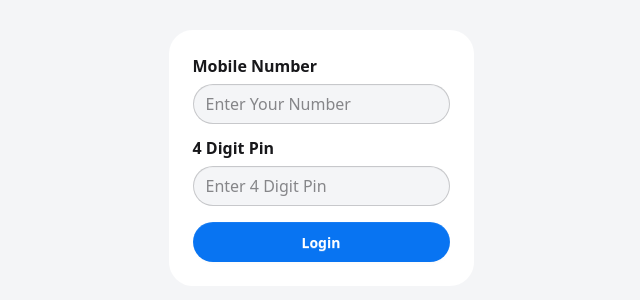
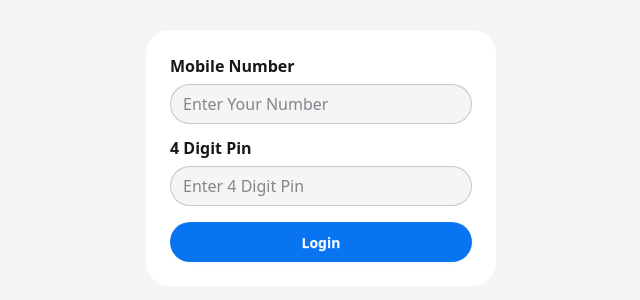
Before and after one commit to injamul007/Payoo-Mobile-Bank-Project, a plain HTML site: page index.html in a window 1280 px wide. Shown: the part 242-542 px from the top of the page, without its empty margins (319-959 px from the left). Drawn offline with nearby package versions, Linux system fonts and the light colour scheme.

Commit message:
update and resize the form width to 350px

```diff
--- a/index.html
+++ b/index.html
@@ -12,7 +12,7 @@
   <!-- Tailwind cdn -->
 </head>
 <body class="bg-[#f4f5f7] h-[100vh] flex justify-center items-center">
-  <form class="p-6 bg-white rounded-3xl ">
+  <form class="p-6 bg-white rounded-3xl w-[350px] ">
     <div>
       <label for="" class="font-bold">Mobile Number</label>
       <br>
```
